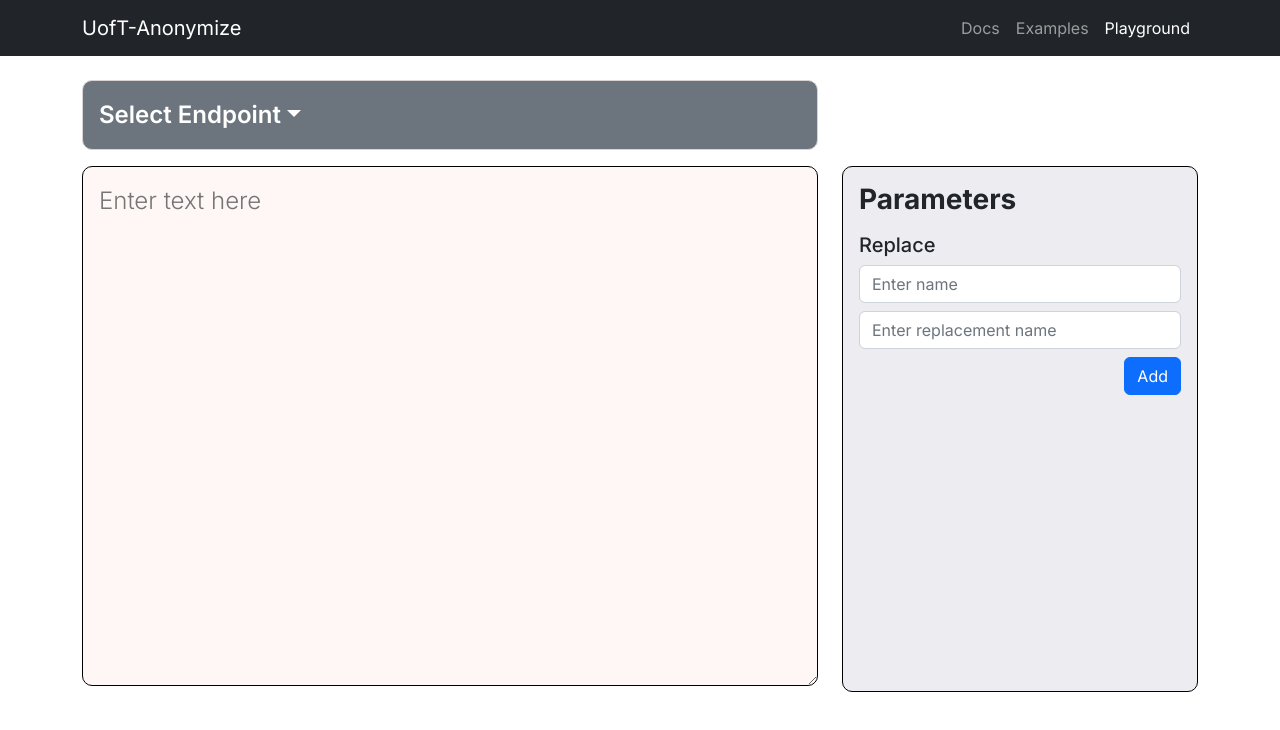
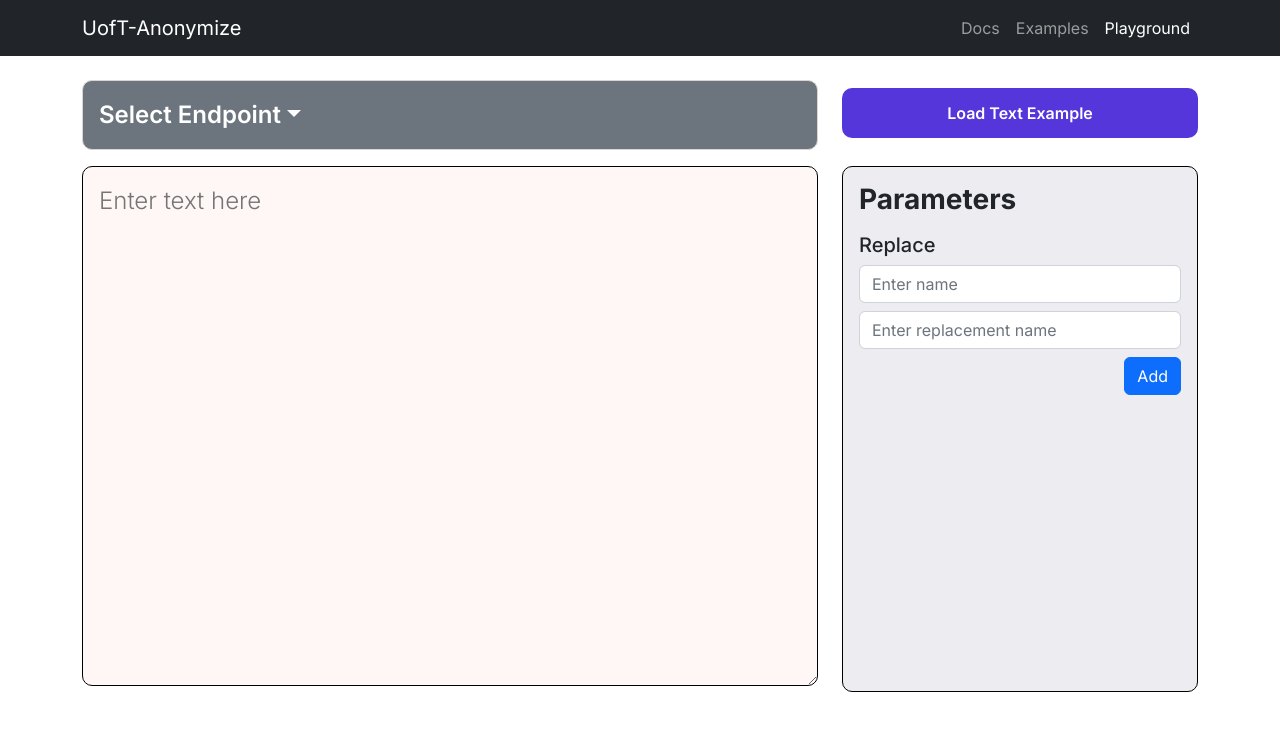
Before and after one commit to rafeerahman/Anonymizer, a React (Create React App) app in the folder frontend/client/: page /playground in a window 1280 px wide. Shown: the top 730 px of the page. Built offline with nearby package versions, Linux system fonts and the light colour scheme.

Commit message:
Added Button to Load text example for text-replace

```diff
--- /dev/null
+++ b/frontend/client/src/components/ExampleButton.js
@@ -0,0 +1,72 @@
+import React, { useEffect, useState } from 'react'
+import styled from 'styled-components'
+import ButtonGroup from 'react-bootstrap/ButtonGroup';
+import ToggleButton from 'react-bootstrap/ToggleButton';
+import { ToastContainer, toast } from 'react-toastify';
+import 'react-toastify/dist/ReactToastify.css';
+
+export default function ExampleButton({setReplaceTerms, setText, resetParams, setCurrentEndpoint}){
+    const [checked, setChecked] = useState(false);
+
+    return (
+    <>
+        <BtnStyled>
+        <label className="custom-example">
+        <input
+          id="toggle-check"
+          type="checkbox"
+          checked={checked}
+          onChange={(e) => {
+            setChecked(e.currentTarget.checked);
+            if (!checked){ //load example was pressed
+                setText("My name is Jack, and you can reach me at 647-123-321");
+                setReplaceTerms({"Jack": "NAME", "647-123-321": "XXX-XXX-XXX"});
+                setCurrentEndpoint({
+                    displayName: "Text Replace",
+                    URL: "endpoint-url-for/text-replace",
+                    fileType: "text/plain"
+                  });
+            }
+            else{ //clear example was pressed
+                resetParams()
+                setReplaceTerms({});
+                setCurrentEndpoint({
+                    displayName: "Select Endpoint",
+                    URL: "",
+                    fileType: ""
+                  })
+            }
+
+
+        }}
+          />
+            {/* if checked is true, example is already loaded, otherwise example needs to be loaded */}
+          {checked ? "Clear Text Example": "Load Text Example"}
+          </label>
+        </BtnStyled>
+      </>
+    )
+}
+
+const BtnStyled = styled.div`
+    display: inline;
+    position: relative;
+
+    input {
+        display: none;
+    }
+
+    .custom-example {
+        height: 50px;
+        background-color: #5436DA;
+        color: white;
+        border-radius: 10px;
+        font-weight: 600;
+        display: flex;
+        align-items: center;
+        justify-content: center;
+        cursor: pointer;
+        margin-top: 0.5rem;
+        margin-bottom: 1rem;
+    }
+`
--- a/frontend/client/src/pages/PlaygroundPage.js
+++ b/frontend/client/src/pages/PlaygroundPage.js
@@ -6,6 +6,7 @@ import Parameters from '../components/Parameters.js'
 import SubmitButton from '../components/SubmitButton.js'
 import TextArea from '../components/TextArea.js'
 import UploadFileButton from '../components/UploadFileButton.js'
+import ExampleButton from '../components/ExampleButton.js'
 import { ToastContainer, toast } from 'react-toastify';
 import 'react-toastify/dist/ReactToastify.css';
 import Container from 'react-bootstrap/Container';
@@ -144,7 +145,15 @@ export default function PlaygroundPage() {
               />
             </DropdownStyled>
           </Col>
-          <ToastContainer />
+          <Col md={4}>
+            <ExampleButton
+              setText = {setText}
+              resetParams={resetParams}
+              setReplaceTerms={setReplaceTerms}
+              setCurrentEndpoint={setCurrentEndpoint}
+            />
+          {/* <ToastContainer /> */}
+          </Col>
         </Row>
       <Row>
         <Col md={8}>
```
